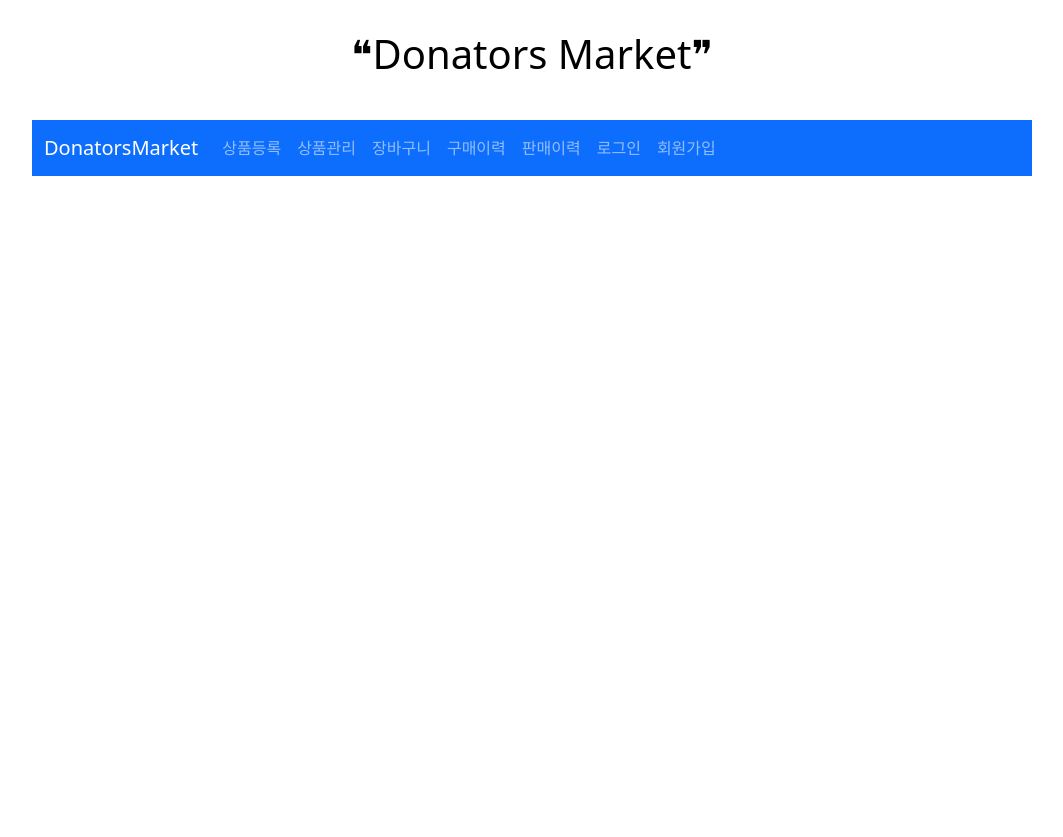
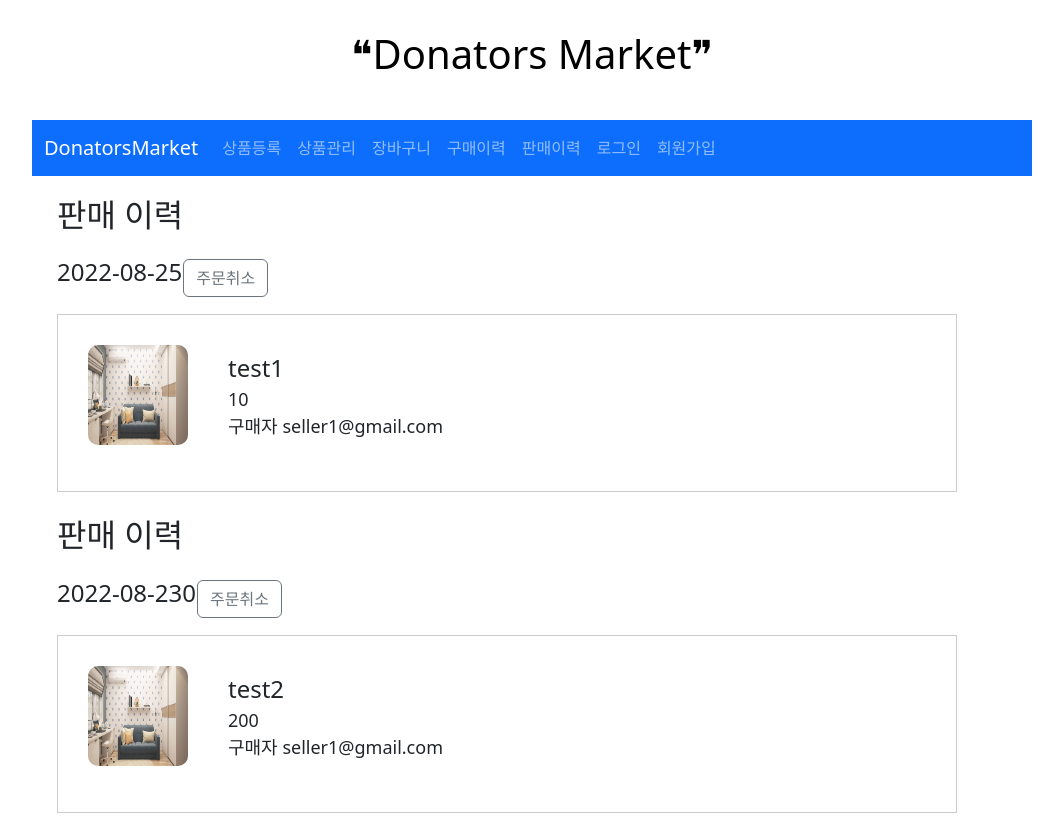
Before and after one commit to huiji072/Study, a React (Create React App) app in the folder reactStudy/shop-test/: page /offer/OfferHistList in a window 1280 px wide. Shown: the whole page, without its empty margins (108-1171 px from the left). Before the commit the page ends 800 px from the top, so only its background shows below. Built offline with nearby package versions, Linux system fonts and the light colour scheme.

Commit message:
판매이력 props 적용

```diff
--- a/reactStudy/shop-test/src/fragment/Header.jsx
+++ b/reactStudy/shop-test/src/fragment/Header.jsx
@@ -17,6 +17,7 @@ import MainList from '../main/MainList';
 import ItemMngList from '../item/ItemMngList';
 import CartList from '../cart/CartList';
 import OrderHistList from '../order/OrderHistList';
+import OfferHistList from '../offer/OfferHistList';
 
 class Header extends Component {
     render() {
@@ -35,7 +36,7 @@ class Header extends Component {
                     <Nav.Link href="/item/ItemMngList">상품관리</Nav.Link>
                     <Nav.Link href="/cart/CartList">장바구니</Nav.Link>
                     <Nav.Link href="/order/OrderHistList">구매이력</Nav.Link>
-                    <Nav.Link href="/offer/OfferHist">판매이력</Nav.Link>
+                    <Nav.Link href="/offer/OfferHistList">판매이력</Nav.Link>
                     <Nav.Link href="/login/Login">로그인</Nav.Link>
                     <Nav.Link href="/login/Join">회원가입</Nav.Link>
                     {/* <Nav.Link href="/members/management">회원관리</Nav.Link> */}
@@ -49,7 +50,7 @@ class Header extends Component {
                     <Route path='/item/ItemMngList' element={<ItemMngList/>} />
                     <Route path='/cart/CartList' element={<CartList/>} />
                     <Route path='/order/OrderHistList' element={<OrderHistList/>} />
-                    <Route path='/offer/OfferHist' element={<OfferHist/>} />
+                    <Route path='/offer/OfferHistList' element={<OfferHistList/>} />
                     <Route path='/login/Login' element={<Login/>} />
                     <Route path='/login/Join' element={<Join/>} />
                 </Routes>
--- a/reactStudy/shop-test/src/offer/OfferHist.jsx
+++ b/reactStudy/shop-test/src/offer/OfferHist.jsx
@@ -1,8 +1,7 @@
 import React, { Component } from 'react';
 import './OfferHist.css';
 
-class OfferHist extends Component{
-    render() {
+function OfferHist(props) {
         return(
             <div class="containerOfferHist">
 
@@ -11,7 +10,7 @@ class OfferHist extends Component{
             <div>
 
                 <div class="d-flex mb-3 align-self-center">
-                    <h4 >2022-08-25 19:16 주문  </h4>
+                    <h4 >{props.regTime}  </h4>
                     <div class="ml-3">
                         <th>
                             <button type="button" class="btn btn-outline-secondary"  onclick="cancelOrder(this.value)"> 주문취소</button>
@@ -31,13 +30,13 @@ class OfferHist extends Component{
                         </div>
 
                         <div class="contentsOfferHist">
-                            <span  class="fs24 font-weight-bold">ItemName</span>
+                            <span  class="fs24 font-weight-bold">{props.itemNm}</span>
                             <div class="fs18 font-weight-light">
-                                <span>itemCount</span>
+                                <span>{props.stockNumber}</span>
                             </div>
                             <div class="fs18 font-weight-light">
                                 <span>구매자 </span>
-                                <span >buyerName</span>
+                                <span >{props.createdBy}</span>
                             </div>
                         </div>
 
@@ -45,48 +44,9 @@ class OfferHist extends Component{
                 </div>
                 <br/>
 
-
-                <div class="d-flex mb-3 align-self-center">
-                    <h4 >2022-08-25 19:16 주문  </h4>
-                    <div class="ml-3">
-                        <th>
-                            <button type="button" class="btn btn-outline-secondary"  onclick="cancelOrder(this.value)"> 주문취소</button>
-                        </th>
-                        {/* <th >
-                            <h4>(취소 완료)</h4>
-                        </th> */}
-                    </div>
-                </div>
-
-
-                <div class="cardOfferHist">
-                    <div class="d-flex mb-3">
-
-                        <div class="repImgDiv">
-                            <img src='/img/sopa.jpg' class = "imgOfferHist" />
-                        </div>
-
-                        <div class="contentsOfferHist">
-                            <span  class="fs24 font-weight-bold">ItemName</span>
-                            <div class="fs18 font-weight-light">
-                                <span>itemCount</span>
-                            </div>
-                            <div class="fs18 font-weight-light">
-                                <span>구매자 </span>
-                                <span >buyerName</span>
-                            </div>
-                        </div>
-
-                    </div>
-                </div>
-
             </div>
-
-
-
             </div>
         );
-    }
 }
 
 export default OfferHist;
--- /dev/null
+++ b/reactStudy/shop-test/src/offer/OfferHistList.jsx
@@ -0,0 +1,38 @@
+import React from "react";
+import OfferHist from "./OfferHist";
+
+const itemList = [
+    {
+        itemId: 1,
+        itemNm: "test1",
+        itemDetail: "props를 이용하여 출력된 값입니다.",
+        stockNumber: 10,
+        itemSellStatus: "SELL",
+        createdBy: "seller1@gmail.com",
+        regTime: "2022-08-25"
+    },
+    {
+        itemId: 2,
+        itemNm: "test2",
+        itemDetail: "props를 이용하여 출력된 값입니다2!!",
+        stockNumber: 200,
+        itemSellStatus: "SOLD_OUT",
+        createdBy: "seller1@gmail.com",
+        regTime: "2022-08-230"
+    },
+]
+
+function OfferHistList(props) {
+    return(
+        <div>
+            {itemList.map((item) => {
+                return(
+                    <OfferHist itemId={item.itemId} itemNm={item.itemNm} stockNumber={item.stockNumber}
+                    itemSellStatus={item.itemSellStatus} createdBy={item.createdBy} regTime={item.regTime} />
+                )
+            })}
+        </div>
+    )
+}
+
+export default OfferHistList;
```
